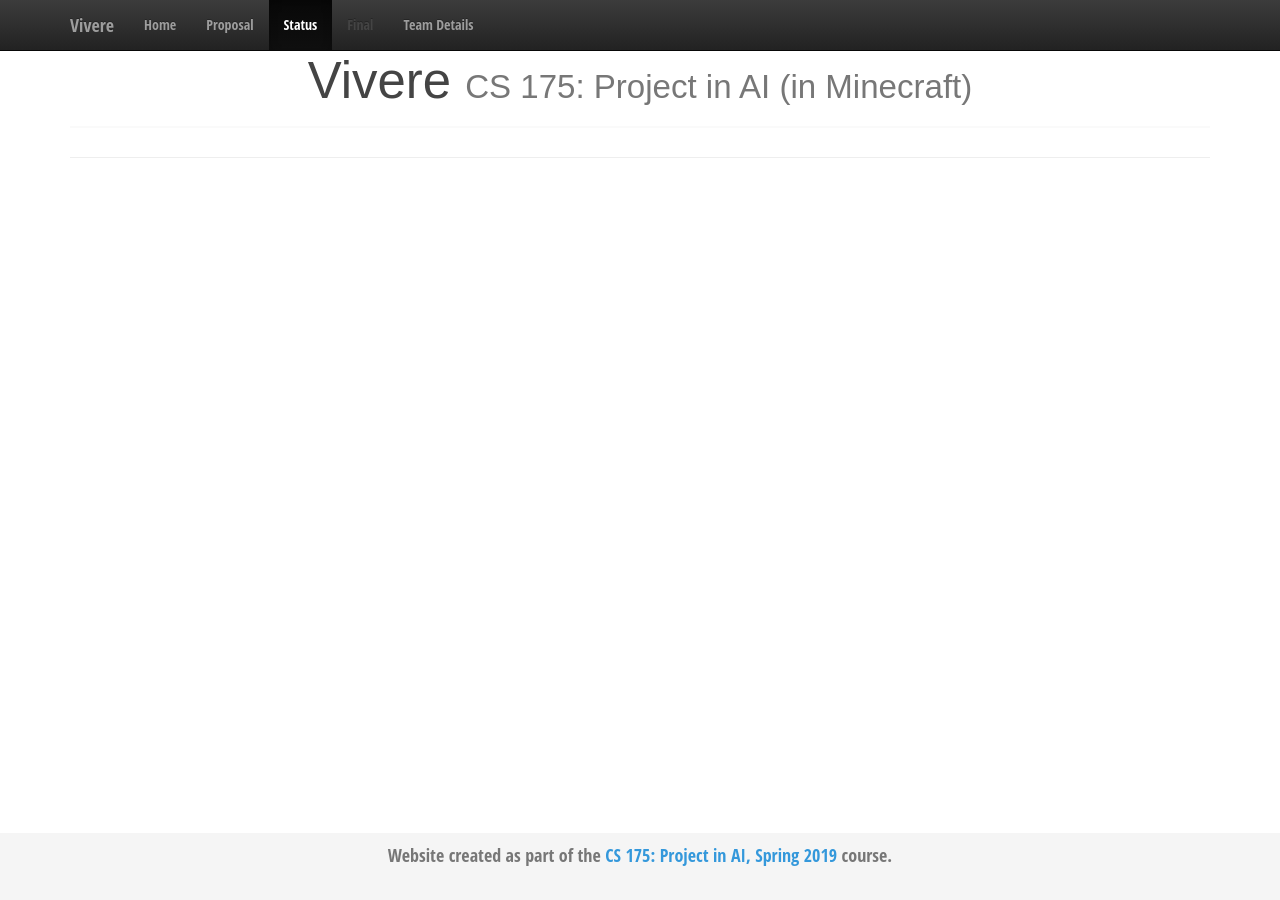
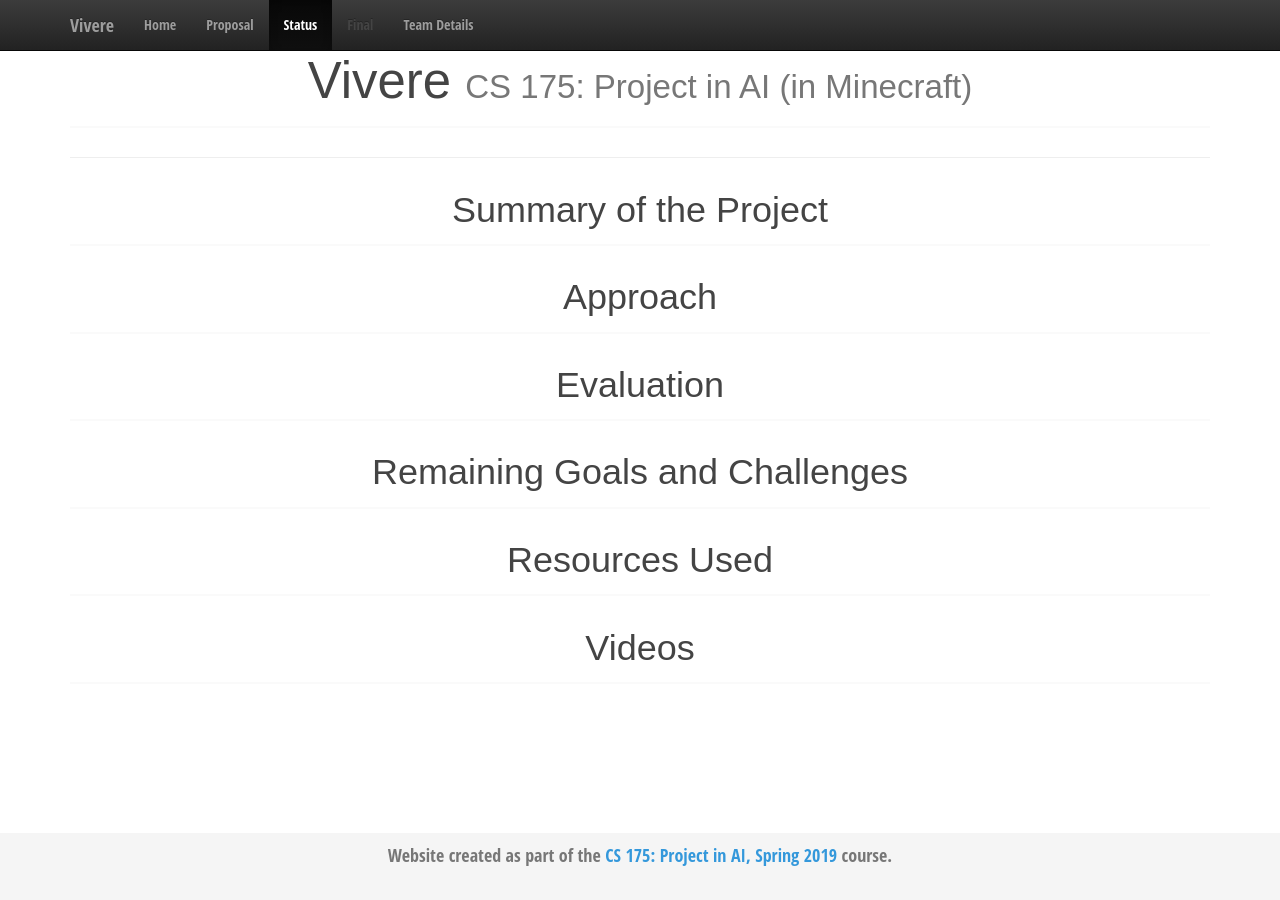
Before and after one commit to Enhjin/Vivere, a Jekyll site: the page built from docs/status.md, in a window 1280 px wide. Built offline with Jekyll 4.4.1, drawn with Linux system fonts in a browser that asks for light colours.

Commit message:
Update status.md

```diff
--- a/docs/status.md
+++ b/docs/status.md
@@ -2,3 +2,16 @@
 layout: default
 title: Status
 ---
+
+
+### Summary of the Project
+
+### Approach
+
+### Evaluation
+
+### Remaining Goals and Challenges
+
+### Resources Used
+
+### Videos
```
